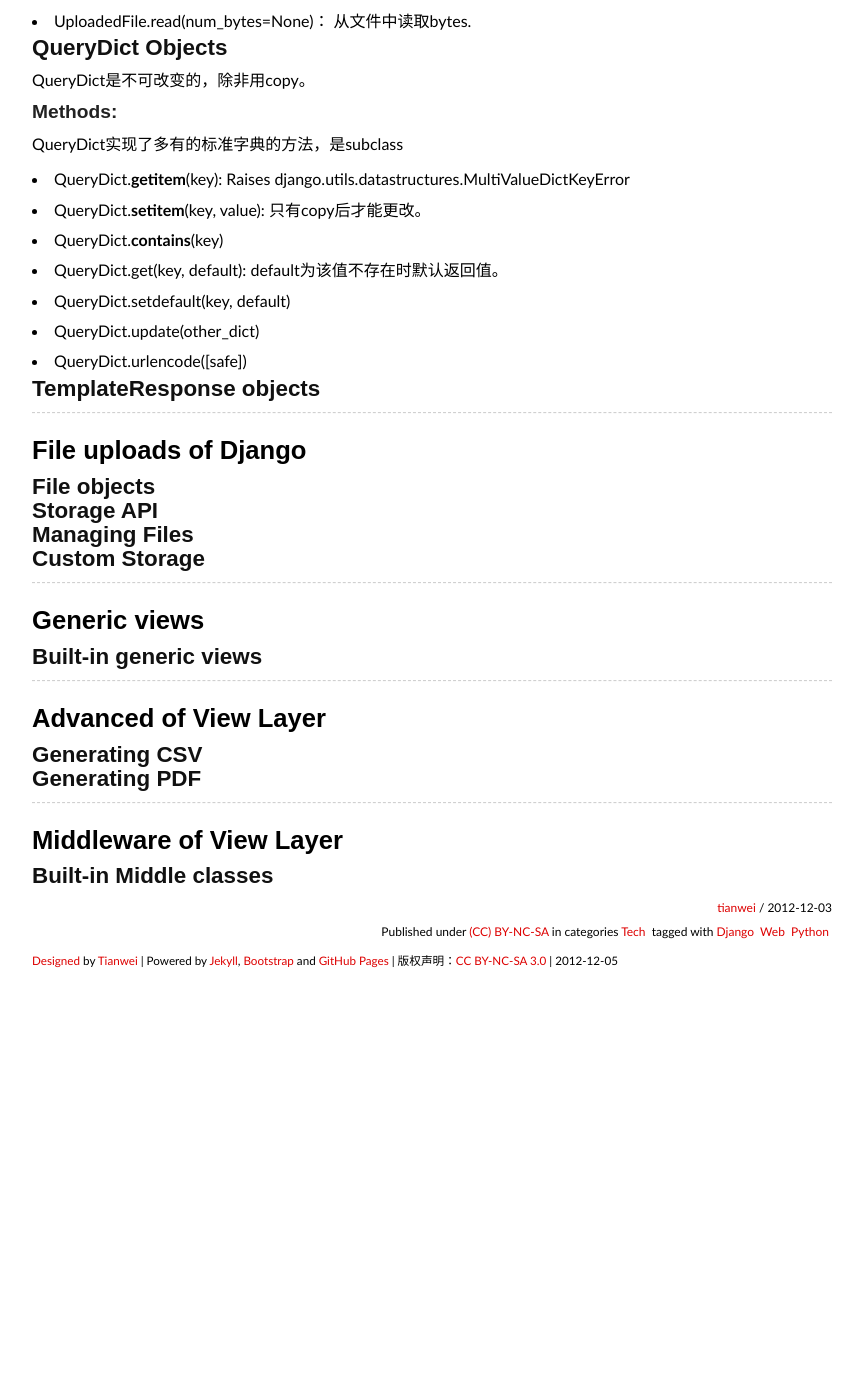
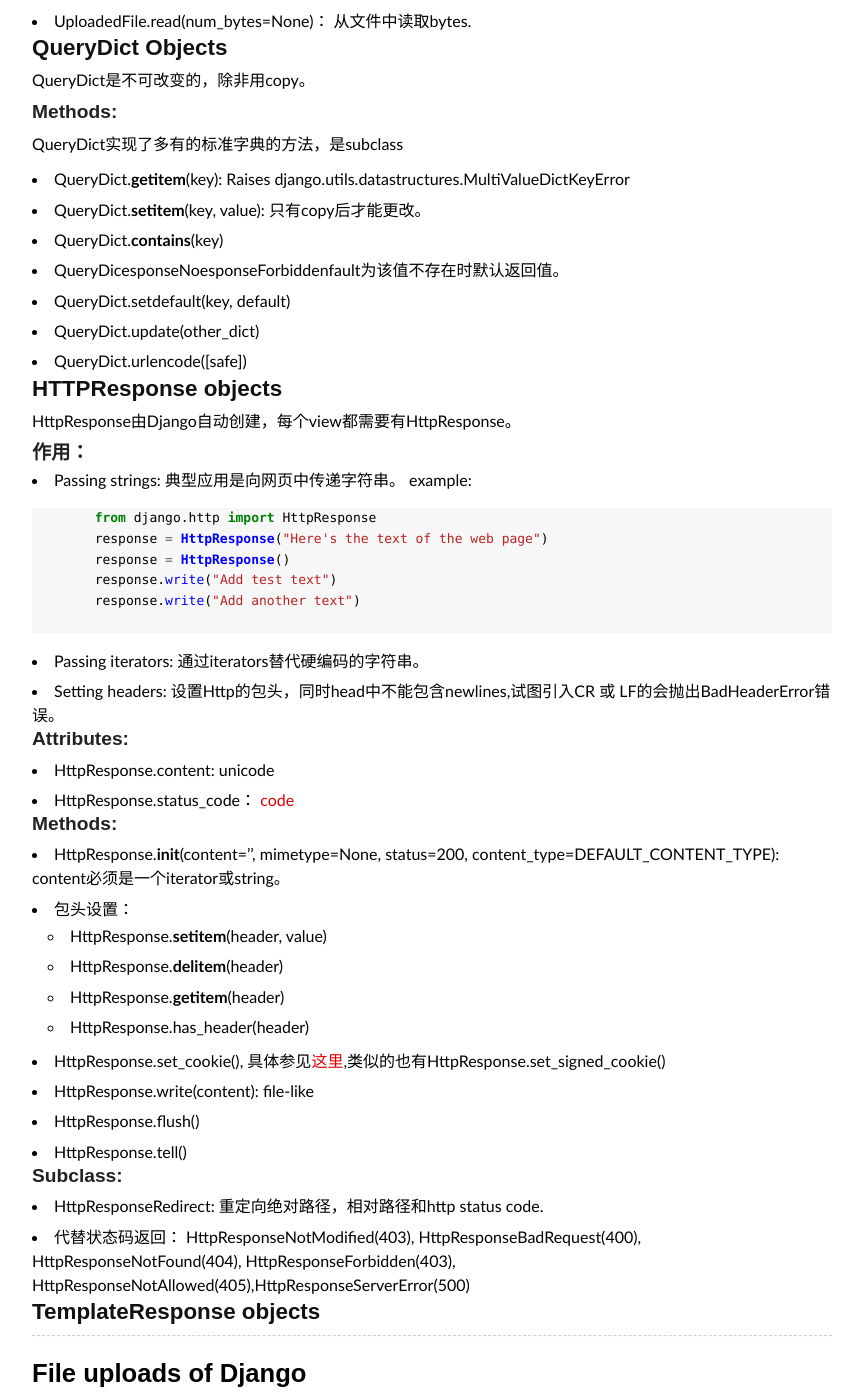
Before and after one commit to tianweidut/tianweidut.github.com, a Jekyll site: the page built from _posts/2012-12-04-Django-note-views.md, in a window 1280 px wide and 1400 px high, scrolled down 5050 px. Shown: the whole window, without its empty margins (208-1071 px from the left). Built offline with Jekyll 4.4.1, drawn with Linux system fonts in a browser that asks for light colours; some web fonts are replaced; Markdown is read by kramdown in place of the engine named in the settings; comment, search, counter and statistics services are not loaded; before the commit the page ends 6053 px from its top, so only the background shows below that.

Commit message:
Finish http response section

```diff
--- a/_posts/2012-12-04-Django-note-views.md
+++ b/_posts/2012-12-04-Django-note-views.md
@@ -241,10 +241,42 @@
   * QueryDict.__getitem__(key): Raises django.utils.datastructures.MultiValueDictKeyError
   * QueryDict.__setitem__(key, value): 只有copy后才能更改。
   * QueryDict.__contains__(key)
-  * QueryDict.get(key, default): default为该值不存在时默认返回值。
+  * QueryDicesponseNoesponseForbiddenfault为该值不存在时默认返回值。
   * QueryDict.setdefault(key, default)
   * QueryDict.update(other_dict)
   * QueryDict.urlencode([safe])
+
+## HTTPResponse objects
+HttpResponse由Django自动创建，每个view都需要有HttpResponse。
+### 作用：
+  * Passing strings: 典型应用是向网页中传递字符串。
+    example:
+    {% highlight python  %}
+        from django.http import HttpResponse
+        response = HttpResponse("Here's the text of the web page")
+        response = HttpResponse()
+        response.write("Add test text")
+        response.write("Add another text")
+    {% endhighlight %}
+  * Passing iterators: 通过iterators替代硬编码的字符串。
+  * Setting headers: 设置Http的包头，同时head中不能包含newlines,试图引入CR 或 LF的会抛出BadHeaderError错误。
+### Attributes:
+  * HttpResponse.content: unicode
+  * HttpResponse.status_code： [code](http://www.w3.org/Protocols/rfc2616/rfc2616-sec10.html#sec10)
+### Methods:
+  * HttpResponse.__init__(content='', mimetype=None, status=200, content_type=DEFAULT_CONTENT_TYPE): content必须是一个iterator或string。
+  * 包头设置：
+    * HttpResponse.__setitem__(header, value)
+    * HttpResponse.__delitem__(header)
+    * HttpResponse.__getitem__(header)
+    * HttpResponse.has_header(header)
+  * HttpResponse.set_cookie(), 具体参见[这里](http://docs.djangoproject.com/en/1.4/ref/request-response/),类似的也有HttpResponse.set_signed_cookie()
+  * HttpResponse.write(content): file-like
+  * HttpResponse.flush()
+  * HttpResponse.tell()
+### Subclass:
+  * HttpResponseRedirect: 重定向绝对路径，相对路径和http status code.
+  * 代替状态码返回： HttpResponseNotModified(403),  HttpResponseBadRequest(400), HttpResponseNotFound(404), HttpResponseForbidden(403), HttpResponseNotAllowed(405),HttpResponseServerError(500)
 
 ## TemplateResponse objects
 
```
